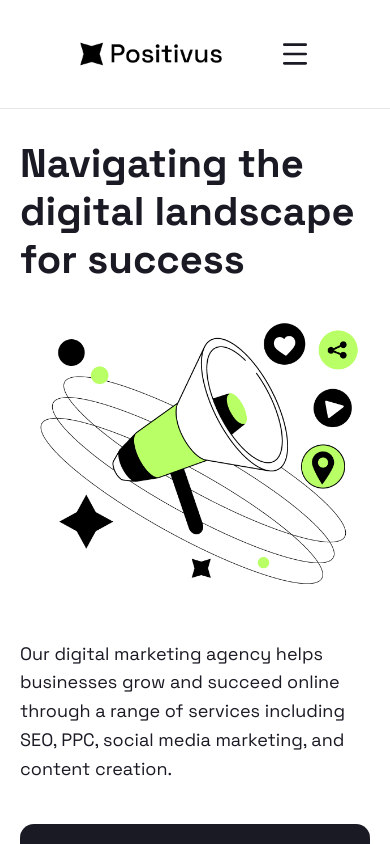
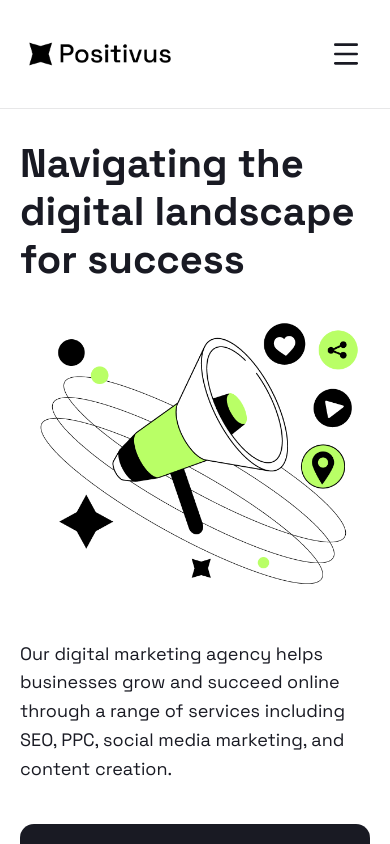
Before and after one commit to Odisseu93/teste-tecnico-asimov-academy-frontend, a Next.js app in the folder part-1/: page / in a window 390 px wide. Shown: the top 844 px of the page. Built offline with nearby package versions, Linux system fonts and the light colour scheme.

Commit message:
fix(ui): correct navbar padding for mobile view

```diff
--- a/part-1/components/Navbar.tsx
+++ b/part-1/components/Navbar.tsx
@@ -27,7 +27,7 @@ export default function Navbar() {
 
 	return (
 		<nav className='fixed top-0 left-0 right-0 z-50 bg-white/90 backdrop-blur-md border-b border-dark/10'>
-			<div className='px-[71px] py-[30px] flex items-center justify-between'>
+			<div className='px-5 lg:px-[71px] py-[30px] flex items-center justify-between'>
 				{/* Logo */}
 				<Link href='/' className='relative w-[160px] xl:w-[220px] h-[36px] shrink-0'>
 					<Image src='/images/logo.png' alt='Positivus' fill className='object-contain' priority />
@@ -38,7 +38,10 @@ export default function Navbar() {
 					<ul className='flex items-center gap-6 xl:gap-10'>
 						{navLinks.map((link) => (
 							<li key={link.name}>
-								<Link href={link.href} className='text-body font-medium hover:text-lime transition-colors whitespace-nowrap'>
+								<Link
+									href={link.href}
+									className='text-body font-medium hover:text-lime transition-colors whitespace-nowrap'
+								>
 									{link.name}
 								</Link>
 							</li>
```
